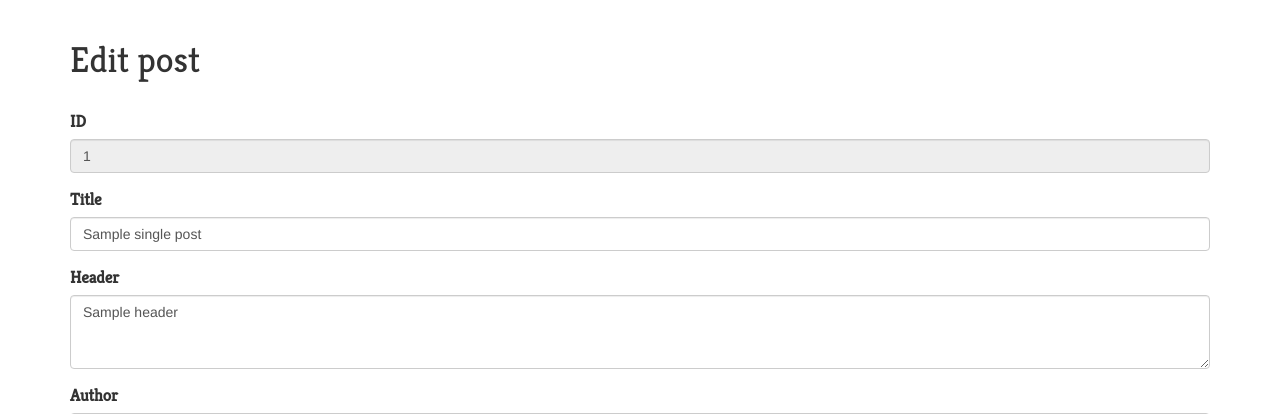
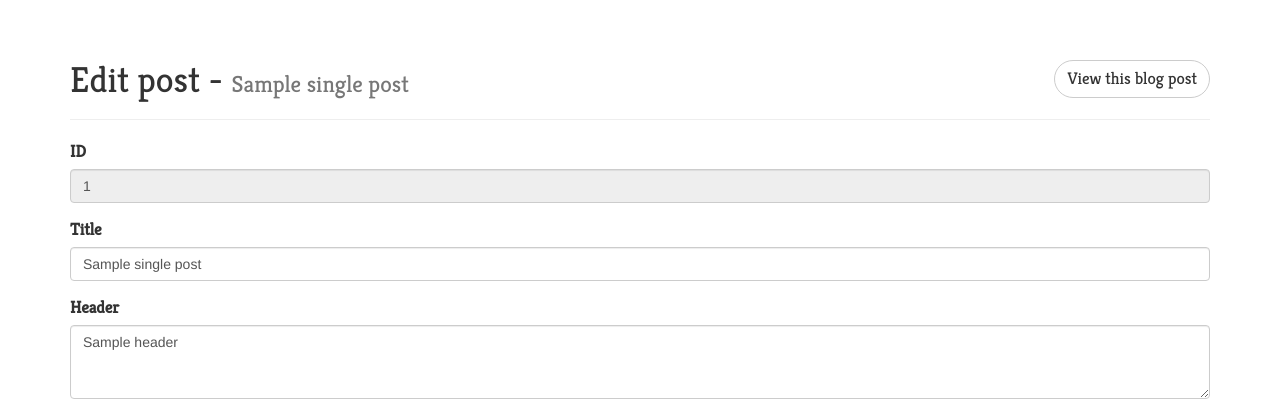
Before and after one commit to Think-It/phpBlog, a PHP site: template View/editpost.twig in a window 1280 px wide. Shown: the part 126-540 px from the top of the page. Run offline with PHP 8.4, Linux system fonts and the light colour scheme; the template is opened without the code that fills it: most values are stand-ins (such as "Sample title", 1, 10 or a date in 2020); grey boxes marked "Sample" are stand-in pictures; some libraries are stand-ins or nearby versions; some web fonts are replaced.

Commit message:
adding button "view this blog post" in "edit post"

```diff
--- a/View/editpost.twig
+++ b/View/editpost.twig
@@ -8,7 +8,15 @@
 {% block content %}
 {% for editThisPost in singlePost %}
 
-    <h1>Edit post</h1><br>
+
+<div class='page-header'>
+  <div class='btn-toolbar pull-right'>
+    <div class='btn-group'>
+      <a href="?p=singlepost&id={{editThisPost.id}}" type="button" class="btn btn-default">View this blog post</a>
+    </div>
+  </div>
+    <h1>Edit post - <small>{{editThisPost.title}}</small></h1>
+</div>
 
 <form action="" method="post" enctype="multipart/form-data">
         {{ form.hidden('id', 'ID', editThisPost.id )  }}
@@ -18,9 +26,9 @@
         {{ form.textarea('content', 'Content', 30, editThisPost.content) }}
         {{ form.file('image', 'Optional - Select a featured image (max size 4Mo)', editThisPost.featuredImg)}}
         <img src="{{editThisPost.featuredImg}}" with="150" height="150"/>
-        <div class="form-group"><br>
+        <div class="form-group"><br><br>
 		<button type="submit" class="btn btn-info" name="update">Update this post</button>
-                <button type="submit" class="btn btn-danger" onclick="return checkDelete()" name="delete">Delete this post</button>
+                <button type="submit" class="btn btn-danger" onclick="return confirmDelete()" name="delete">Delete this post</button>
 	</div>
 </form>
 {% endfor %}
--- a/View/layout.twig
+++ b/View/layout.twig
@@ -87,7 +87,7 @@
             </div>
         </div>
         <script language="JavaScript" type="text/javascript">
-        function checkDelete(){
+        function confirmDelete(){
             return confirm('Are you sure you want to delete this article?');
             }
         </script>
--- a/View/singlePost.twig
+++ b/View/singlePost.twig
@@ -8,8 +8,7 @@
                 <p class="lead">By <em class="author">{{ thisSinglePost.author }}</em></p>
                 <p><span class="glyphicon glyphicon-time"></span> Posted on {{ thisSinglePost.date | date("d/m/Y \\a\\t H:i") }}</p>
                 <hr>
-                <img class="img-responsive" src="{{ thisSinglePost.featuredImg }}" style="height: 350px;width: 100%; object-fit: cover;" alt="...">
-                <hr>
+                <img class="img-responsive" src="{{ thisSinglePost.featuredImg }}" style="height: 350px;width: 100%; object-fit: cover;" alt="..."><br>
                 <p class="lead header">{{ thisSinglePost.header }}</p>
                     <p>{{ thisSinglePost.content }}</p>
                     <a style="margin-top:50px; margin-bottom:50px;"href="index.php?p=editpost&id={{thisSinglePost.id}}" class="btn btn-info" role="button">Edit this post</a>
```
Also changed, not shown: nbproject/private/private.xml (+11 -1 lines).
